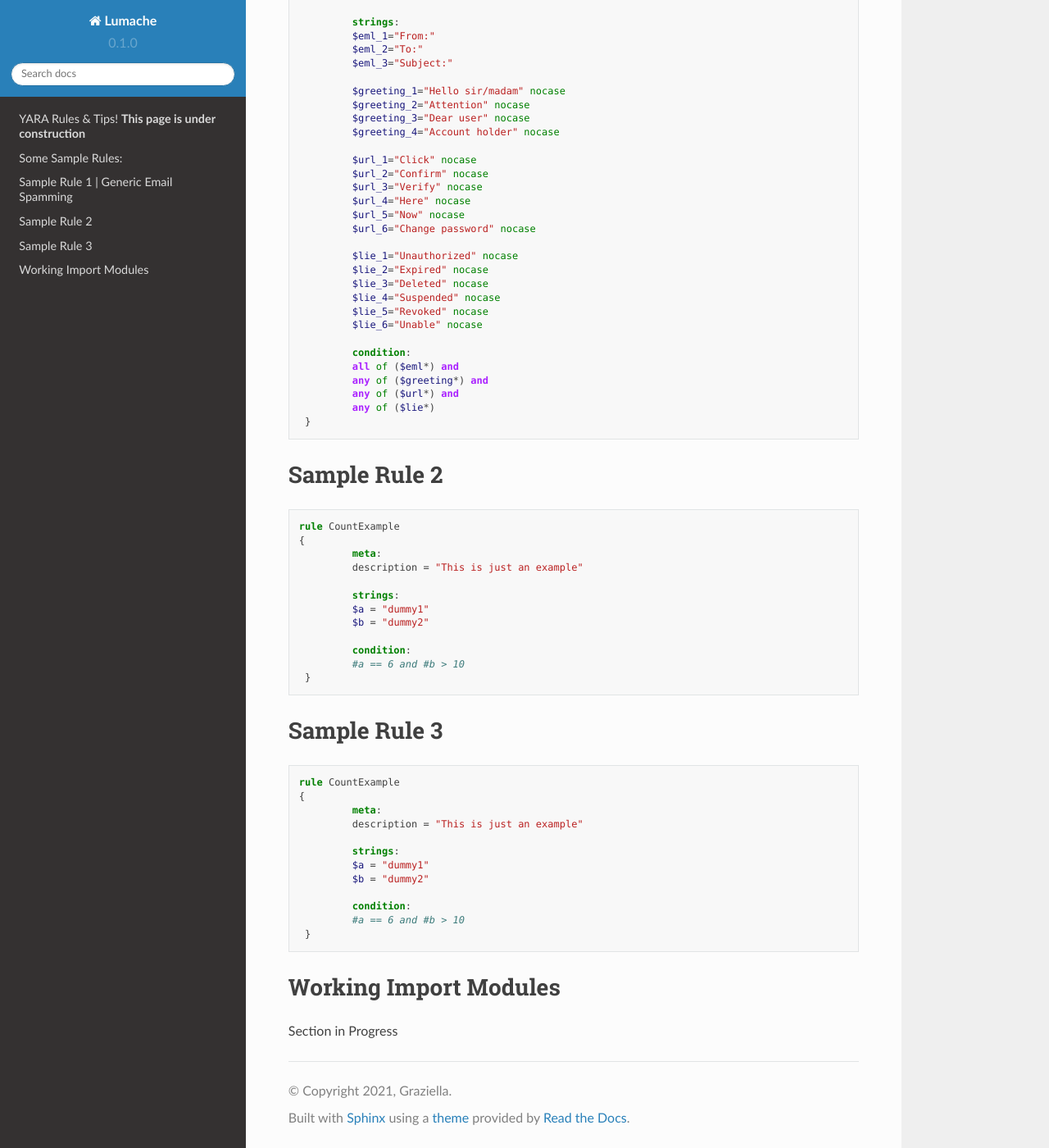
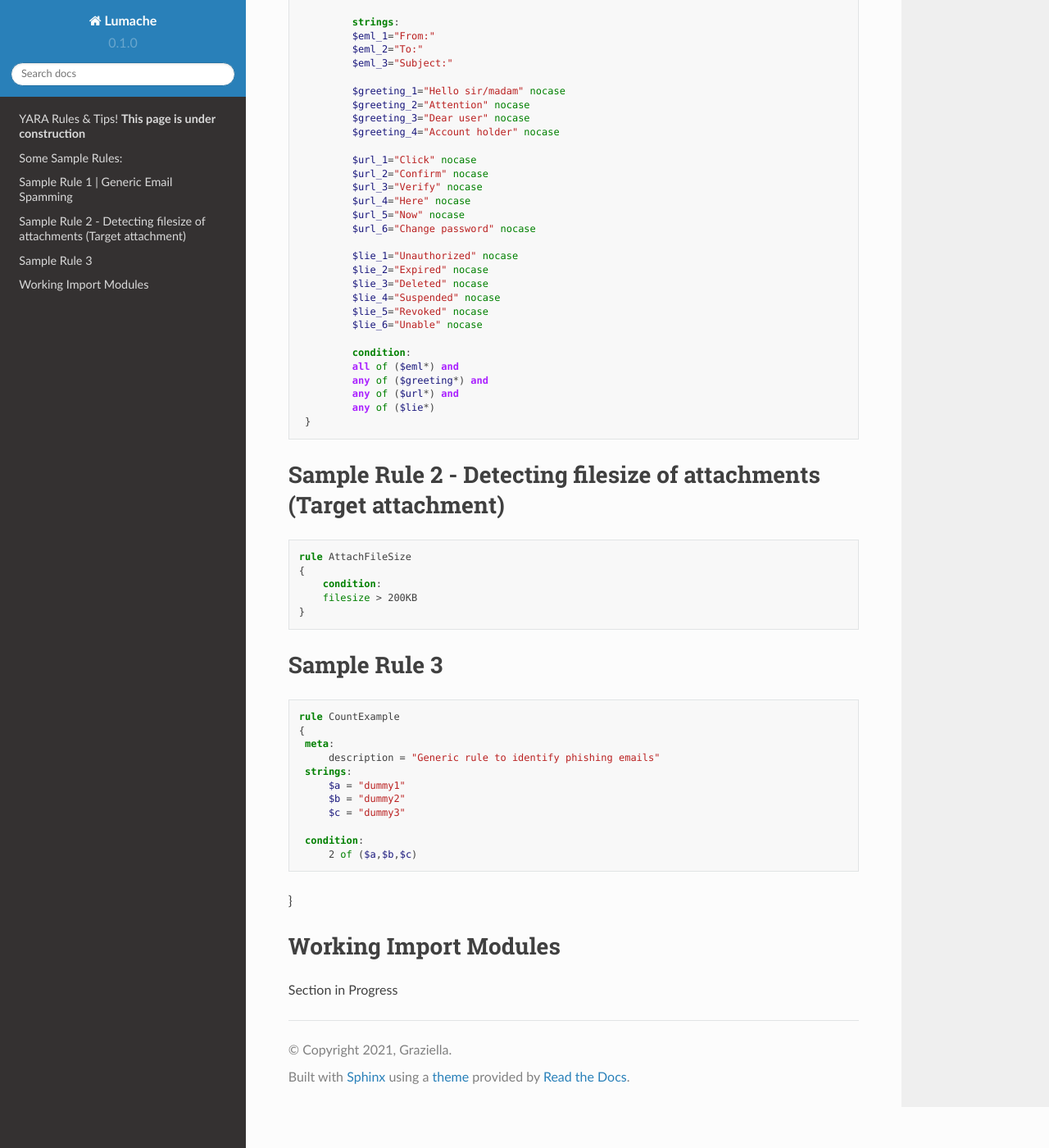
Before and after one commit to TPSWizard/YARA-Post-Inbox, a Sphinx documentation site: the page built from docs/source/index.rst, in a window 1280 px wide and 1400 px high, scrolled down 1460 px. Shown: the whole window at 82% size. Built offline with Sphinx 7.4.7 and the Read the Docs theme 2.0.0, drawn with Linux system fonts in a browser that asks for light colours.

Commit message:
Update index.rst

```diff
--- a/docs/source/index.rst
+++ b/docs/source/index.rst
@@ -144,22 +144,15 @@ Sample Rule 1 | Generic Email Spamming
     }
 
 
-Sample Rule 2
+Sample Rule 2 - Detecting filesize of attachments (Target attachment)
 ================================
 
 .. code-block:: yara
 
-   rule CountExample
-   {
-            meta:
-            description = "This is just an example"
-
-            strings:
-            $a = "dummy1"
-            $b = "dummy2"
-
-            condition:
-            #a == 6 and #b > 10
+    rule AttachFileSize
+    {
+        condition:
+        filesize > 200KB
     }
 
 Sample Rule 3
@@ -169,16 +162,16 @@ Sample Rule 3
 
    rule CountExample
    {
-            meta:
-            description = "This is just an example"
+    meta:
+        description = "Generic rule to identify phishing emails"
+    strings:
+        $a = "dummy1"
+        $b = "dummy2"
+        $c = "dummy3"
 
-            strings:
-            $a = "dummy1"
-            $b = "dummy2"
-
-            condition:
-            #a == 6 and #b > 10
-    }
+    condition:
+        2 of ($a,$b,$c)
+}
 
 
 
```
